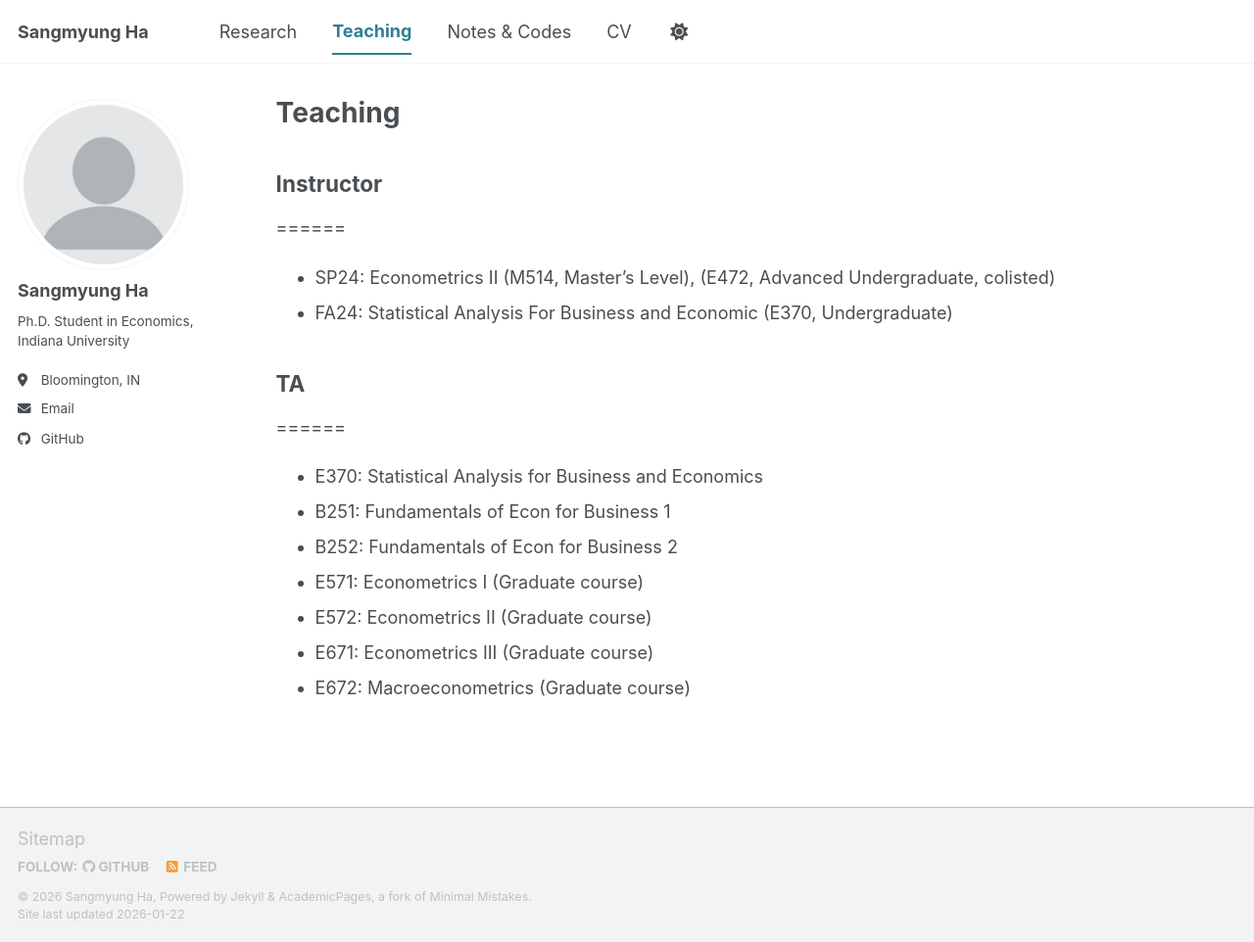
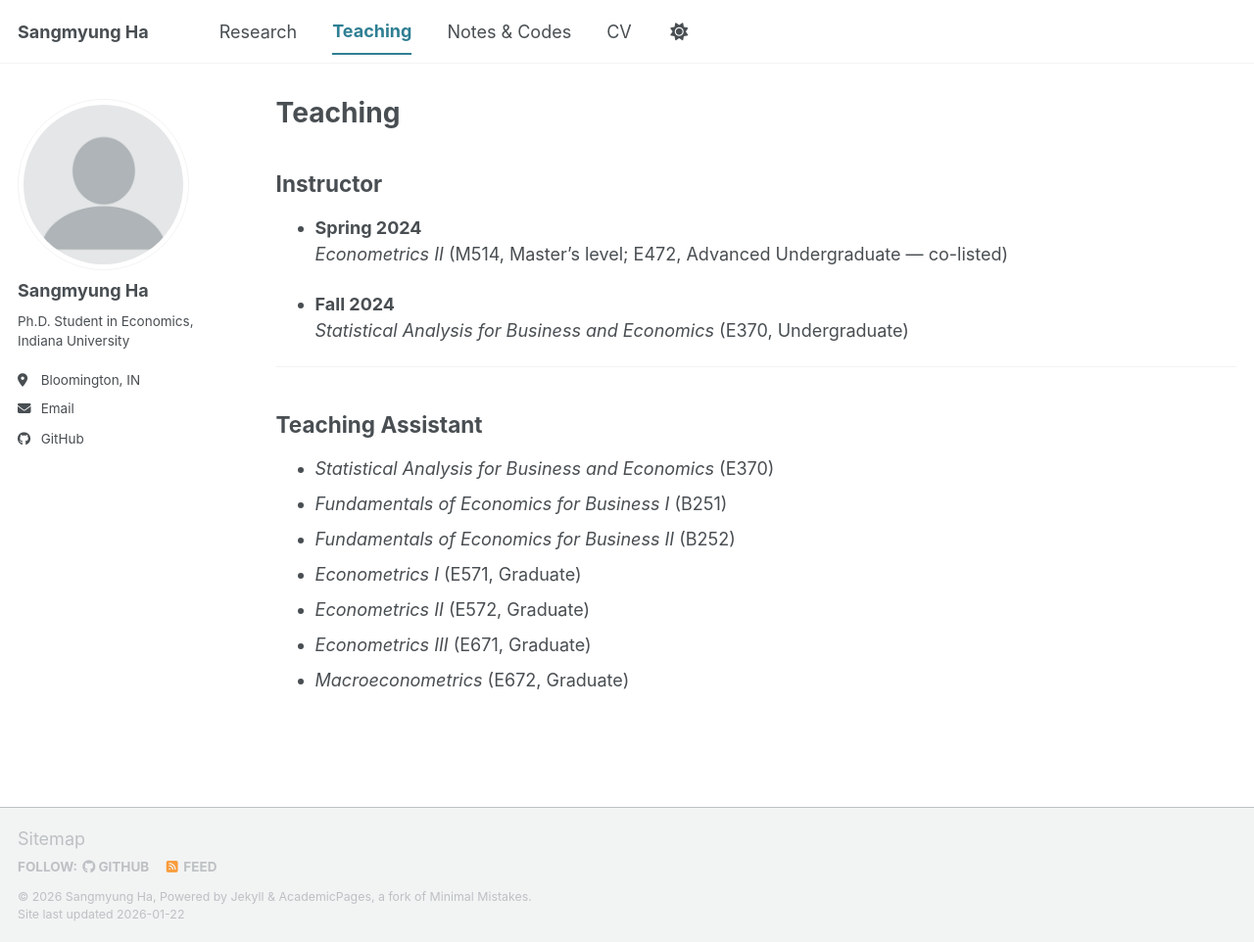
Before and after one commit to Sangmyung3/sangmyung3.github.io, a Jekyll site: the page built from _pages/teaching-md.md, in a window 1280 px wide and 962 px high. Shown: the whole window at 98% size. Built offline with Jekyll 4.4.1, drawn with Linux system fonts in a browser that asks for light colours; a script bundle is joined from its source files by our own code; library files that are not in the unit come from our copies.

```diff
--- a/_pages/teaching-md.md
+++ b/_pages/teaching-md.md
@@ -3,23 +3,26 @@ layout: archive
 title: "Teaching"
 permalink: /teaching-md/
 author_profile: true
-# redirect_from:
-#   - /resume
 ---
 
 {% include base_path %}
 
 ## Instructor
-======
-* SP24: Econometrics II (M514, Master's Level), (E472, Advanced Undergraduate, colisted)
-* FA24: Statistical Analysis For Business and Economic (E370, Undergraduate)
 
-## TA
-======
-* E370: Statistical Analysis for Business and Economics
-* B251: Fundamentals of Econ for Business 1
-* B252: Fundamentals of Econ for Business 2
-* E571: Econometrics I (Graduate course)
-* E572: Econometrics II (Graduate course)
-* E671: Econometrics III (Graduate course)
-* E672: Macroeconometrics (Graduate course)
+- **Spring 2024**
+  *Econometrics II* (M514, Master’s level; E472, Advanced Undergraduate — co-listed)
+
+- **Fall 2024**
+  *Statistical Analysis for Business and Economics* (E370, Undergraduate)
+
+---
+
+## Teaching Assistant
+
+- *Statistical Analysis for Business and Economics* (E370)
+- *Fundamentals of Economics for Business I* (B251)
+- *Fundamentals of Economics for Business II* (B252)
+- *Econometrics I* (E571, Graduate)
+- *Econometrics II* (E572, Graduate)
+- *Econometrics III* (E671, Graduate)
+- *Macroeconometrics* (E672, Graduate)
```
Also changed, not shown: _pages/about.md (+1 -1 lines), _pages/notes-md.md (+7 -0 lines), _pages/research-md.md (+2 -2 lines), 1 other file.
